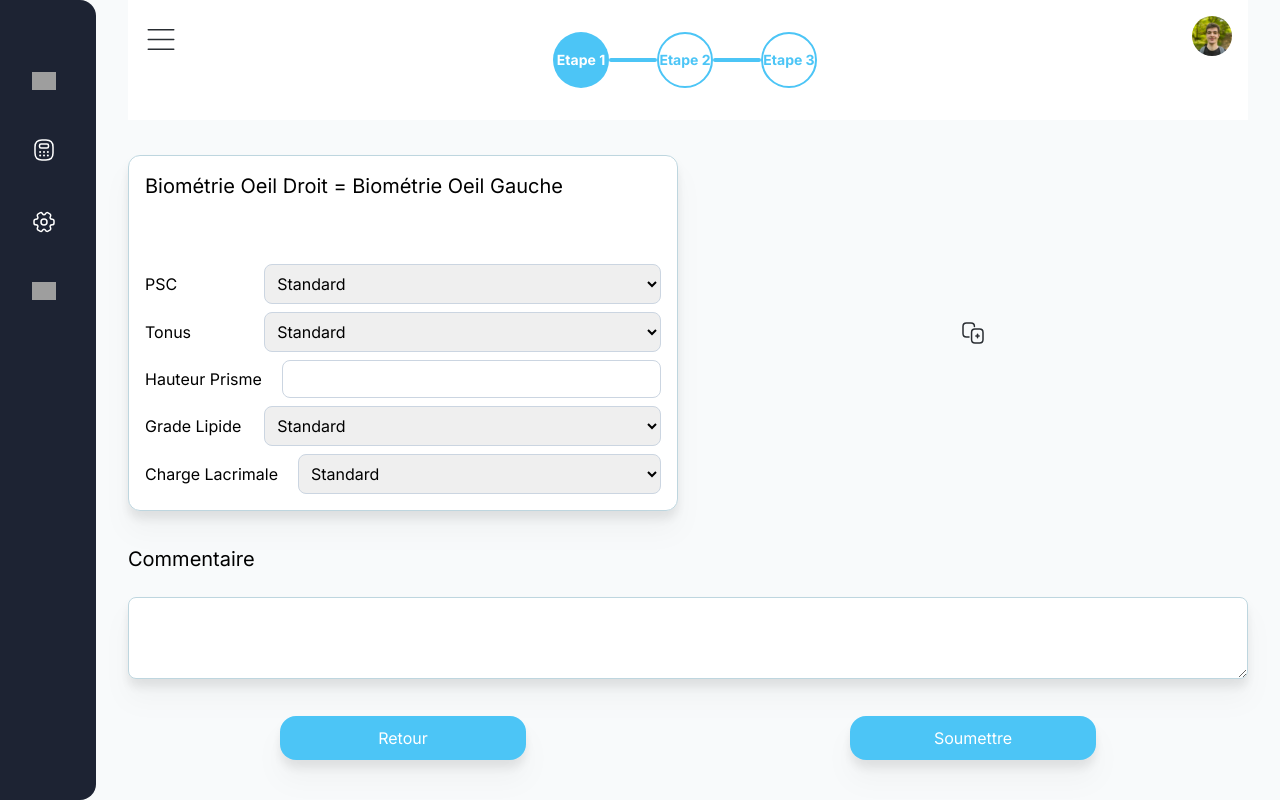
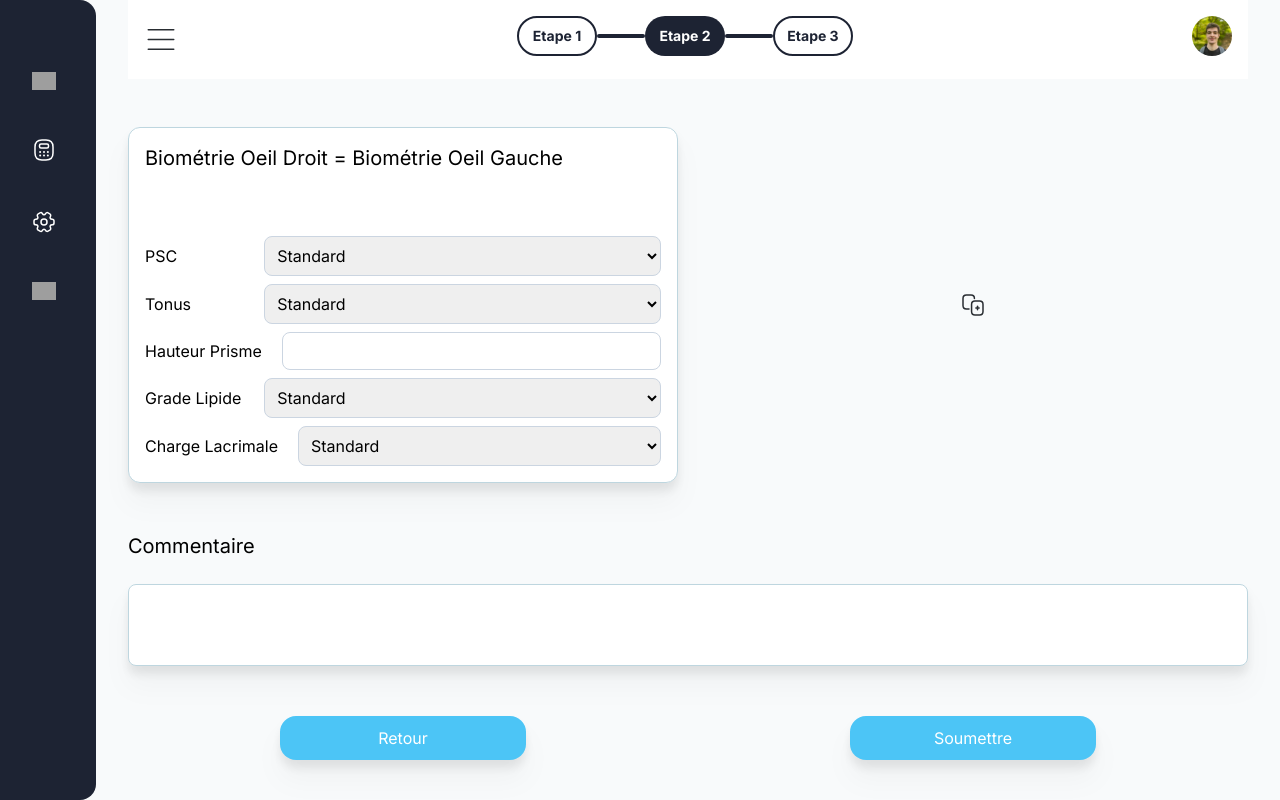
Before and after one commit to Optixfr/OptiX, an Angular app: page /tears in a window 1280 px wide. Built offline with nearby package versions, Linux system fonts and the light colour scheme; grey boxes are pictures that could not be loaded.

Commit message:
progress bar

```diff
--- a/src/app/components/form-tears-eyes/form-tears-eyes.component.html
+++ b/src/app/components/form-tears-eyes/form-tears-eyes.component.html
@@ -31,6 +31,7 @@
       <input
         class="border-secondary border w-full rounded-lg p-2"
         type="number"
+        step="0.1"
         id="hauteurPrisme"
         name="hauteurPrisme"
         [(ngModel)]="eyesTear.hauteurPrisme"
--- a/src/app/components/progress-bar/progress-bar.component.html
+++ b/src/app/components/progress-bar/progress-bar.component.html
@@ -1,30 +1,44 @@
 <nav class="w-full h-full">
-    <div class="flex items-center justify-center p-4 w-full">
-        <!-- Step 1 -->
+    <div class="flex items-center justify-center w-full">
+
         <div class="flex flex-col items-center">
-            <div class="w-14 h-14 text-sm flex items-center justify-center rounded-full font-bold text-white bg-accent">
+            @if(this.stepService.activeStep === 1) {
+                <div class="w-20 h-10 text-sm flex items-center justify-center rounded-full font-bold text-white bg-primary">
                     Etape 1
                 </div>
+            } @else {
+                <div class="w-20 h-10 text-sm flex items-center justify-center rounded-full font-bold border-2 border-primary text-primary">
+                    Etape 1
+                </div>
+            }
         </div>
 
-        <!-- Line 1 -->
-        <div class="w-12 h-1 bg-accent rounded-md"></div>
+        <div class="w-12 h-1 bg-primary rounded-md"></div>
 
-        <!-- Step 2 -->
         <div class="flex flex-col items-center">
-            <div class="w-14 h-14 text-sm flex items-center justify-center rounded-full font-bold border-2 border-accent text-accent">
+            @if(this.stepService.activeStep === 2) {
+                <div class="w-20 h-10 text-sm flex items-center justify-center rounded-full font-bold text-white bg-primary">
                     Etape 2
                 </div>
+            } @else {
+                <div class="w-20 h-10 text-sm flex items-center justify-center rounded-full font-bold border-2 border-primary text-primary">
+                    Etape 2
+                </div>
+            }
         </div>
 
-        <!-- Line 2 -->
-        <div class="w-12 h-1 bg-gray-300 rounded-md bg-accent"></div>
+        <div class="w-12 h-1 bg-gray-300 rounded-md bg-primary"></div>
 
-        <!-- Step 3 -->
         <div class="flex flex-col items-center">
-            <div class="w-14 h-14 text-sm flex items-center justify-center rounded-full font-bold border-2 border-accent text-accent">
+            @if(this.stepService.activeStep === 3) {
+                <div class="w-20 h-10 text-sm flex items-center justify-center rounded-full font-bold text-white bg-primary">
                     Etape 3
                 </div>
+            } @else {
+                <div class="w-20 h-10 text-sm flex items-center justify-center rounded-full font-bold border-2 border-primary text-primary">
+                    Etape 3
+                </div>
+            }
         </div>
     </div>
 </nav>
--- a/src/app/components/progress-bar/progress-bar.component.ts
+++ b/src/app/components/progress-bar/progress-bar.component.ts
@@ -1,4 +1,7 @@
-import { Component } from '@angular/core';
+import { Component, OnInit } from '@angular/core';
+import { NavigationEnd, Router } from '@angular/router';
+import { filter } from 'rxjs';
+import { ProgressBarService } from '../../services/progress-bar/progress-bar-service.service';
 
 @Component({
   selector: 'app-progress-bar',
@@ -7,6 +10,10 @@ import { Component } from '@angular/core';
   templateUrl: './progress-bar.component.html',
 })
 
-export class ProgressBarComponent {
+export class ProgressBarComponent implements OnInit {
+  constructor(public stepService: ProgressBarService) {}
 
+  ngOnInit(): void {
+    // Le service gère l'état, il n'y a rien à faire ici
+  }
 }
--- a/src/app/pages/form-tears-eyes-page/form-tears-eyes-page.component.html
+++ b/src/app/pages/form-tears-eyes-page/form-tears-eyes-page.component.html
@@ -15,7 +15,7 @@
 
       <div>
           <h2 class="text-xl mb-6">Commentaire</h2>
-          <textarea class="border w-full rounded-lg border-tertiary drop-shadow-xl" rows="5" cols="50" [(ngModel)]="commentaire" name="commentaire" id="commentaire"></textarea>
+          <textarea class="border w-full rounded-lg border-tertiary drop-shadow-xl resize-none" rows="5" cols="50" [(ngModel)]="commentaire" name="commentaire" id="commentaire"></textarea>
       </div>
 
 
--- /dev/null
+++ b/src/app/services/progress-bar/progress-bar-service.service.ts
@@ -0,0 +1,27 @@
+import { Injectable } from '@angular/core';
+import { NavigationEnd, Router } from '@angular/router';
+import { BehaviorSubject } from 'rxjs';
+import { filter } from 'rxjs/operators';
+
+@Injectable({
+  providedIn: 'root'
+})
+export class ProgressBarService {
+  routeSteps: Record<string, number> = {
+    '/accueil': 1,
+    '/tears': 2,
+    '/report-generation': 3
+  };
+
+  activeStep = 1; // Valeur par défaut de activeStep
+
+  constructor(private router: Router) {
+    // Écoute les changements de route
+    this.router.events
+      .pipe(filter(event => event instanceof NavigationEnd))
+      .subscribe((event: any) => {
+        this.activeStep = this.routeSteps[event.url] || 1;
+        console.log('Active step:', this.activeStep);
+      });
+  }
+}
```
Also changed, not shown: 1 other file (tests, documents, lock files or other folders). Lines whose indentation alone changed are shown as unchanged.
